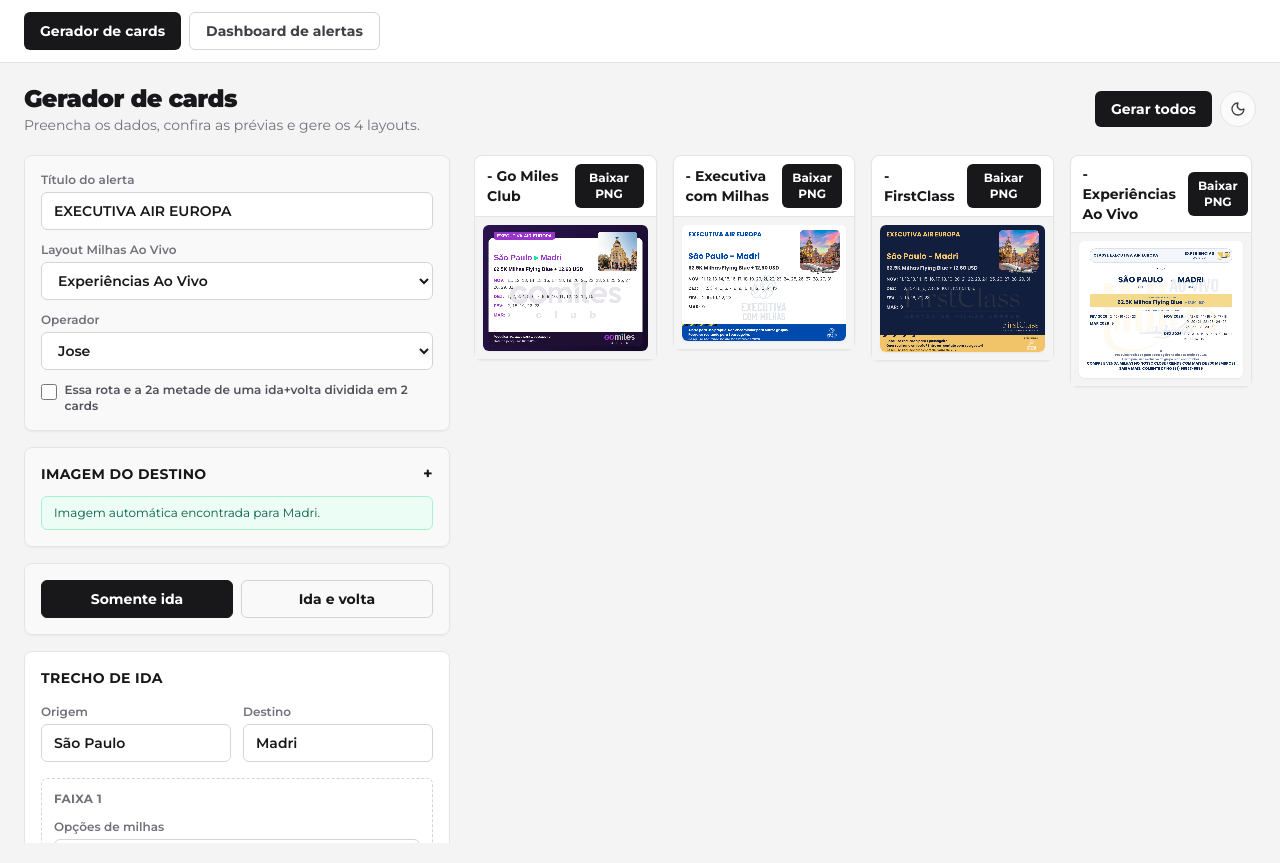
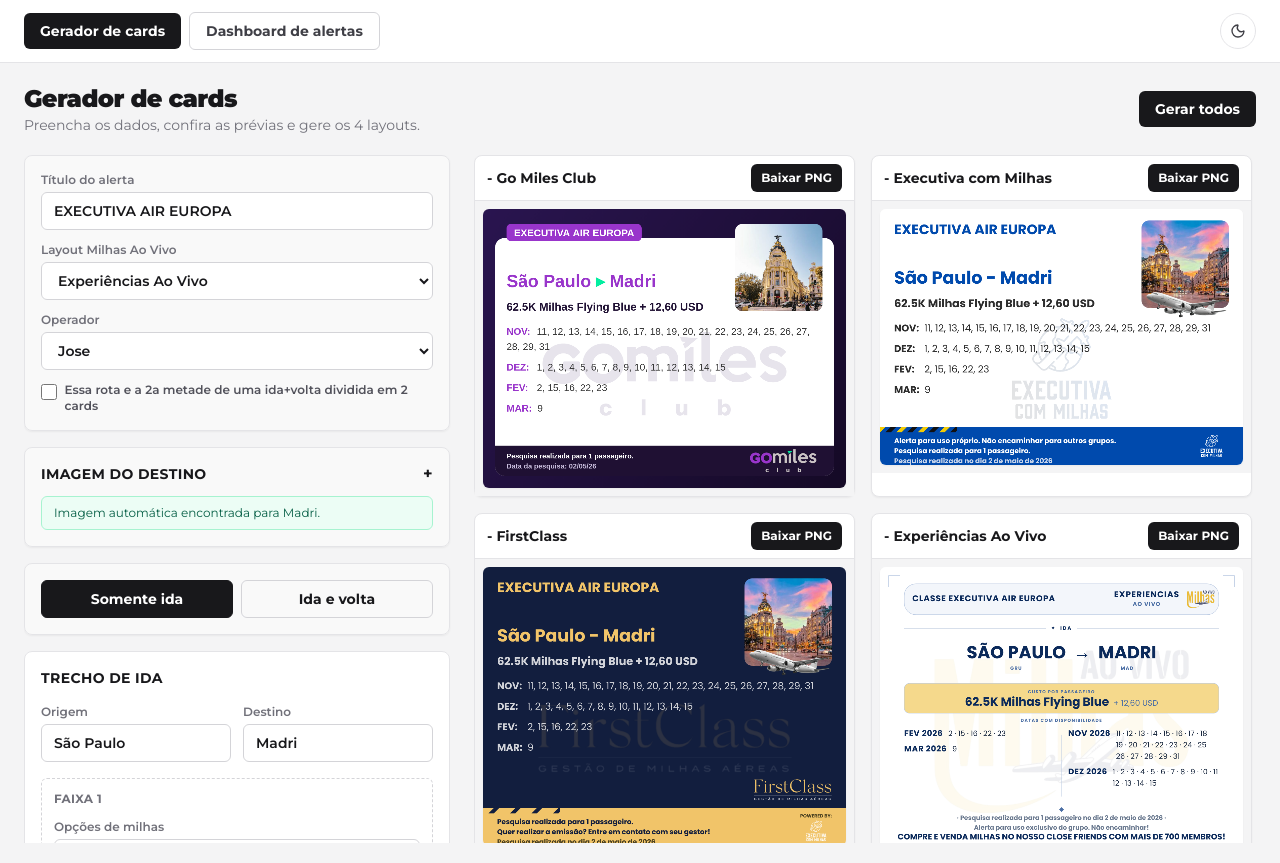
Before and after one commit to gvictor00/flight-alert-image-generator, a Next.js app: page / in a window 1280 px wide. Built offline with nearby package versions, Linux system fonts and the light colour scheme.

Commit message:
feat: refine top bar and preview layout

```diff
--- a/src/app/page.tsx
+++ b/src/app/page.tsx
@@ -1,6 +1,7 @@
 'use client';
 
 import { useState } from 'react';
+import { ThemeToggle } from '@/components/common/ThemeToggle';
 import { AlertsDashboard } from '@/components/dashboard/AlertsDashboard';
 import { AlertGenerator } from '@/components/generator/AlertGenerator';
 import type { AlertDraft } from '@/lib/canvas/types';
@@ -17,7 +18,7 @@
   return (
     <div className="min-h-screen bg-zinc-100 dark:bg-[var(--ecm-blue-bg)]">
       <nav className="sticky top-0 z-20 border-b border-zinc-200 bg-white/95 px-4 py-3 backdrop-blur dark:border-[var(--ecm-blue-border)] dark:bg-[var(--ecm-blue-bg)] sm:px-6">
-        <div className="mx-auto flex max-w-[1700px] flex-wrap gap-2">
+        <div className="mx-auto flex max-w-[1700px] flex-wrap items-center gap-2">
           <button
             type="button"
             className={`rounded-md px-4 py-2 text-sm font-bold ${
@@ -40,6 +41,9 @@
           >
             Dashboard de alertas
           </button>
+          <div className="ml-auto">
+            <ThemeToggle />
+          </div>
         </div>
       </nav>
       {tab === 'generator' ? <AlertGenerator loadedDraft={loadedDraft} /> : <AlertsDashboard onLoadSnapshot={loadSnapshot} />}
--- a/src/components/generator/AlertGenerator.tsx
+++ b/src/components/generator/AlertGenerator.tsx
@@ -1,7 +1,6 @@
 'use client';
 
 import { useEffect, useMemo, useState } from 'react';
-import { ThemeToggle } from '@/components/common/ThemeToggle';
 import { buildAlertRecordForTheme, createAlert, groupForTheme, uploadCardJpeg } from '@/lib/alerts/client';
 import { createDefaultAlertDraft, defaultFooters, seatCountFooters, STANDARD_TYPOGRAPHY } from '@/lib/canvas/default-draft';
 import { destinationPhotoSlug, photoPathForDestination } from '@/lib/canvas/destination-photos';
@@ -315,7 +314,6 @@
             <button type="button" className="rounded-md bg-zinc-900 px-4 py-2 text-sm font-bold text-white disabled:opacity-50 dark:bg-[var(--ecm-gold)] dark:text-[var(--ecm-blue-bg)]" onClick={handleZip} disabled={busy || !canGenerate}>
               {busy ? 'Gerando...' : 'Gerar todos'}
             </button>
-            <ThemeToggle />
           </div>
         </header>
 
@@ -446,10 +444,10 @@
             </section>
           </aside>
 
-          <section className="grid min-w-0 gap-4 pr-1 lg:h-full lg:min-h-0 lg:overflow-y-auto xl:grid-cols-4 xl:items-start">
+          <section className="grid min-w-0 content-start gap-4 pr-1 lg:h-full lg:min-h-0 lg:overflow-y-auto xl:grid-cols-2">
             {message ? (
               <div
-                className={`rounded-md border px-4 py-3 text-sm xl:col-span-4 ${
+                className={`rounded-md border px-4 py-3 text-sm xl:col-span-2 ${
                   messageTone === 'error'
                     ? 'border-red-200 bg-red-50 text-red-800 dark:border-red-900 dark:bg-red-950 dark:text-red-200'
                     : messageTone === 'warning'
```
